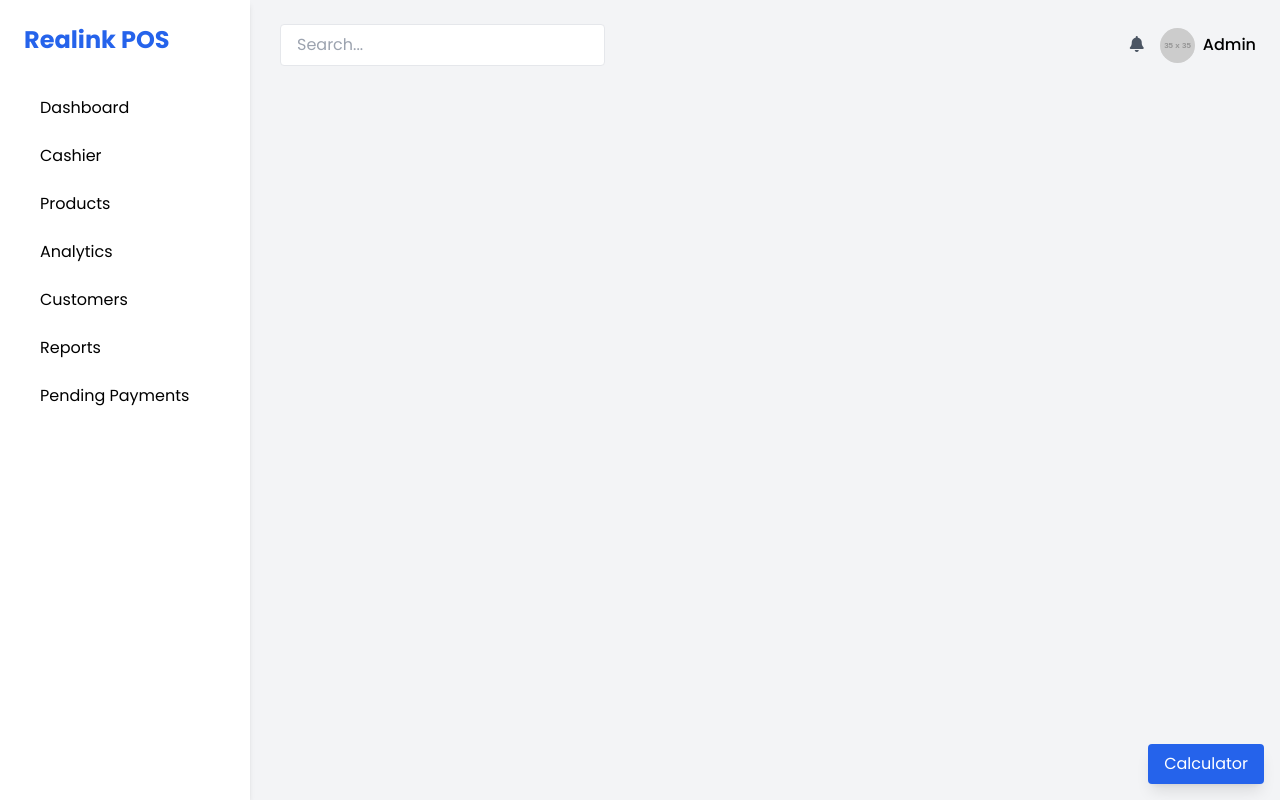
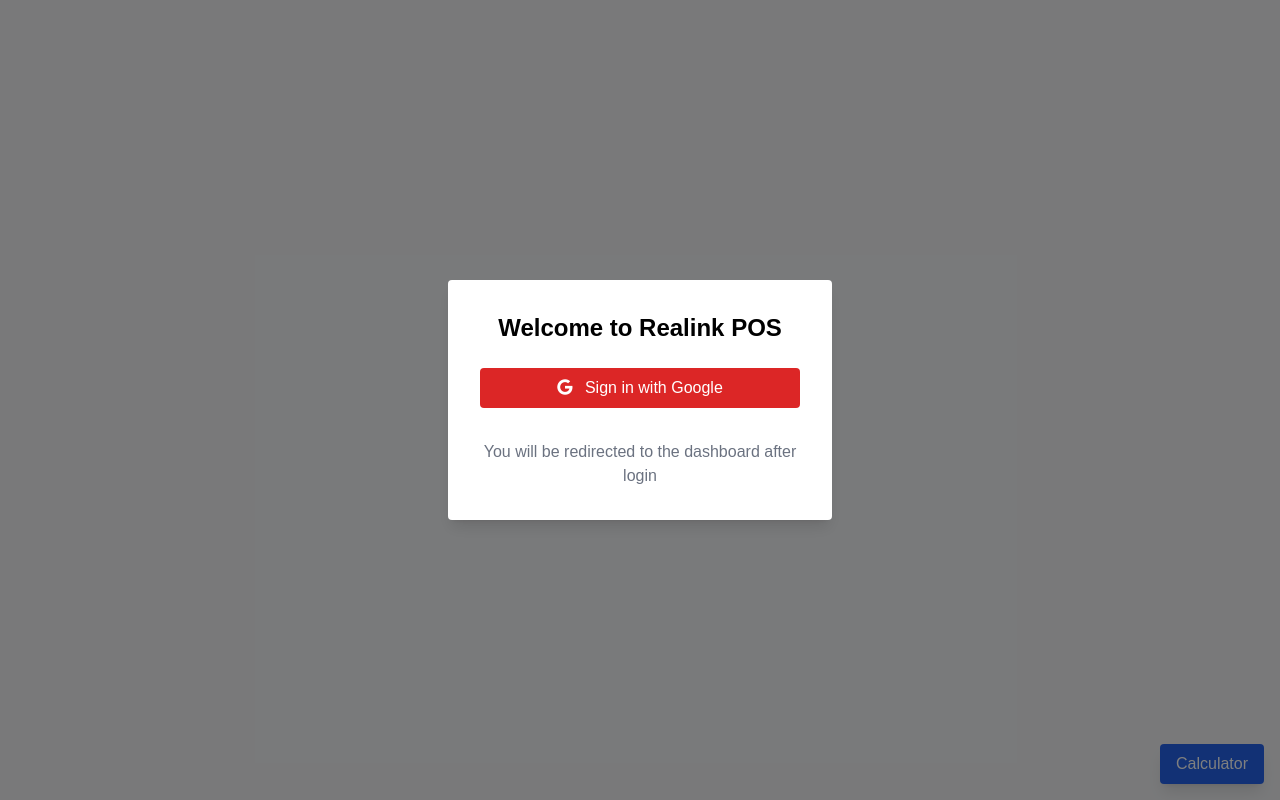
Before and after one commit to ajayi0RCT/REALINK-COMPUTER-TECHNOLOGY-POS_BANKING.0, a plain HTML site: page index.html in a window 1280 px wide. Drawn offline with nearby package versions, Linux system fonts and the light colour scheme; placeholder pictures from the web are drawn by us.

Commit message:
Update index.html

```diff
--- a/index.html
+++ b/index.html
@@ -3,11 +3,10 @@
 <head>
 <meta charset="UTF-8">
 <meta name="viewport" content="width=device-width, initial-scale=1.0">
-<title>Realink Pro POS Dashboard</title>
+<title>Realink POS Dashboard</title>
 <script src="https://cdn.tailwindcss.com"></script>
-<link href="https://fonts.googleapis.com/css2?family=Poppins:wght@300;400;500;600;700&display=swap" rel="stylesheet">
+<script src="https://kit.fontawesome.com/a076d05399.js" crossorigin="anonymous"></script>
 <script type="module" src="dashboard.js" defer></script>
-<script src="https://cdn.jsdelivr.net/npm/chart.js"></script>
 <style>
   body { font-family: 'Poppins', sans-serif; }
   .sidebar { width: 250px; }
@@ -16,37 +15,40 @@
 <body class="bg-gray-100 flex">
 
 <!-- Sidebar -->
-  <aside class="sidebar bg-white h-screen shadow-md p-6 fixed">
+<aside class="sidebar bg-white h-screen shadow-md p-6 fixed hidden" id="sidebar">
   <div class="mb-8">
     <h1 class="text-2xl font-bold text-blue-600">Realink POS</h1>
   </div>
-    <nav class="space-y-2">
-      <button data-section="dashboard" class="w-full text-left px-4 py-2 hover:bg-blue-100 rounded">Dashboard</button>
-      <button data-section="cashier" class="w-full text-left px-4 py-2 hover:bg-blue-100 rounded">Cashier</button>
-      <button data-section="products" class="w-full text-left px-4 py-2 hover:bg-blue-100 rounded">Products</button>
-      <button data-section="analytics" class="w-full text-left px-4 py-2 hover:bg-blue-100 rounded">Analytics</button>
-      <button data-section="customers" class="w-full text-left px-4 py-2 hover:bg-blue-100 rounded">Customers</button>
-      <button data-section="reports" class="w-full text-left px-4 py-2 hover:bg-blue-100 rounded">Reports</button>
-      <button data-section="pending" class="w-full text-left px-4 py-2 hover:bg-blue-100 rounded">Pending Payments</button>
-    </nav>
+  <nav class="space-y-2" id="sidebar-nav"></nav>
 </aside>
 
 <!-- Main Content -->
 <div class="flex-1 ml-64 p-6">
   <!-- Top Header -->
-    <header class="flex justify-between items-center mb-6">
+  <header class="flex justify-between items-center mb-6 hidden" id="top-header">
     <input type="text" placeholder="Search..." class="px-4 py-2 border rounded w-1/3">
     <div class="flex items-center space-x-4">
       <button><i class="fas fa-bell text-gray-600"></i></button>
       <div class="flex items-center space-x-2">
         <img src="https://via.placeholder.com/35" class="rounded-full">
-          <span class="font-medium">Admin</span>
+        <span class="font-medium" id="user-name">User</span>
       </div>
     </div>
   </header>
 
   <!-- Dynamic Section -->
   <div id="section-content"></div>
+</div>
+
+<!-- Login Modal -->
+<div id="login-modal" class="fixed inset-0 bg-black bg-opacity-50 flex items-center justify-center z-50">
+  <div class="bg-white p-8 rounded shadow-lg w-96 text-center">
+    <h2 class="text-2xl font-bold mb-6">Welcome to Realink POS</h2>
+    <button id="google-login" class="bg-red-600 text-white px-6 py-2 rounded hover:bg-red-700 mb-4 w-full">
+      <i class="fab fa-google mr-2"></i> Sign in with Google
+    </button>
+    <p class="text-gray-500 mt-4">You will be redirected to the dashboard after login</p>
+  </div>
 </div>
 
 <!-- Calculator Modal -->
@@ -73,8 +75,8 @@
     <button id="calc-clear" class="col-span-4 bg-red-500 text-white rounded">Clear</button>
   </div>
 </div>
+
 <button id="open-calc" class="fixed bottom-4 right-4 bg-blue-600 text-white px-4 py-2 rounded shadow-lg hover:bg-blue-700">Calculator</button>
 
-  <script src="https://kit.fontawesome.com/a076d05399.js" crossorigin="anonymous"></script>
 </body>
 </html>
```
Lines whose indentation alone changed are shown as unchanged.
